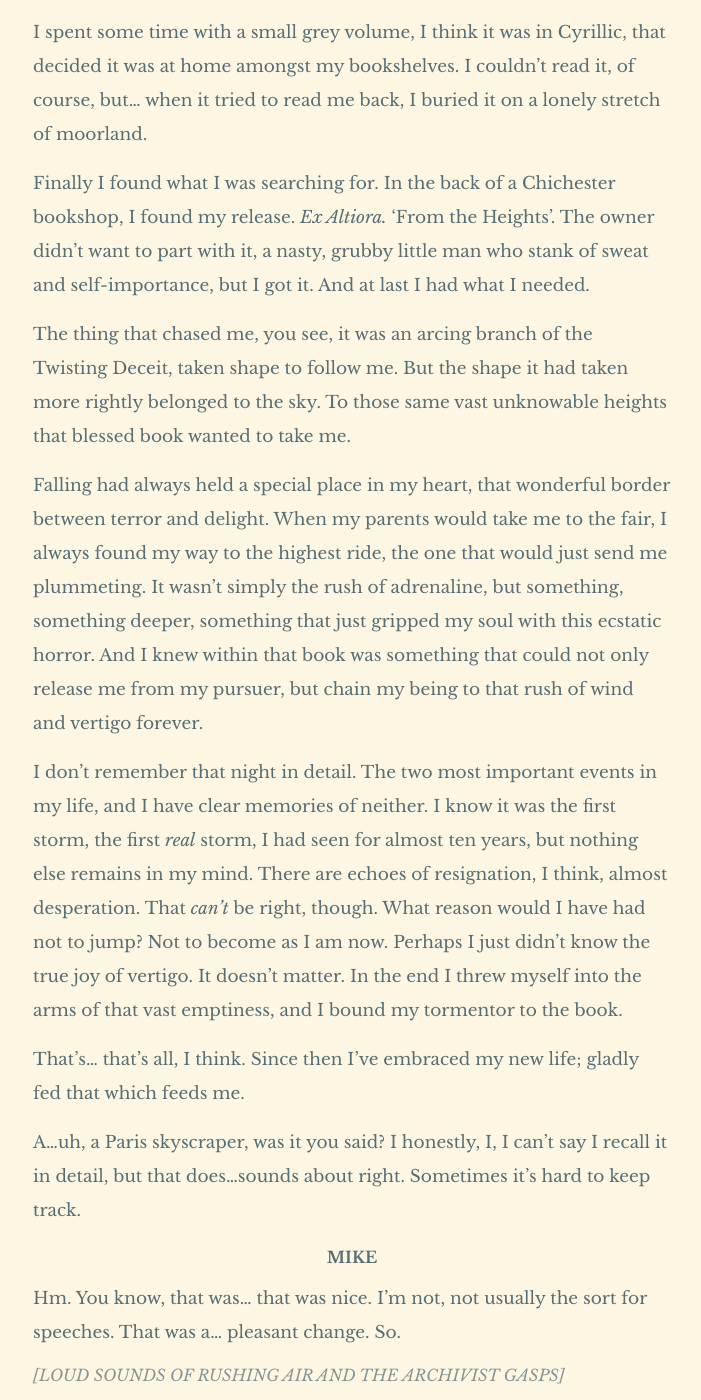
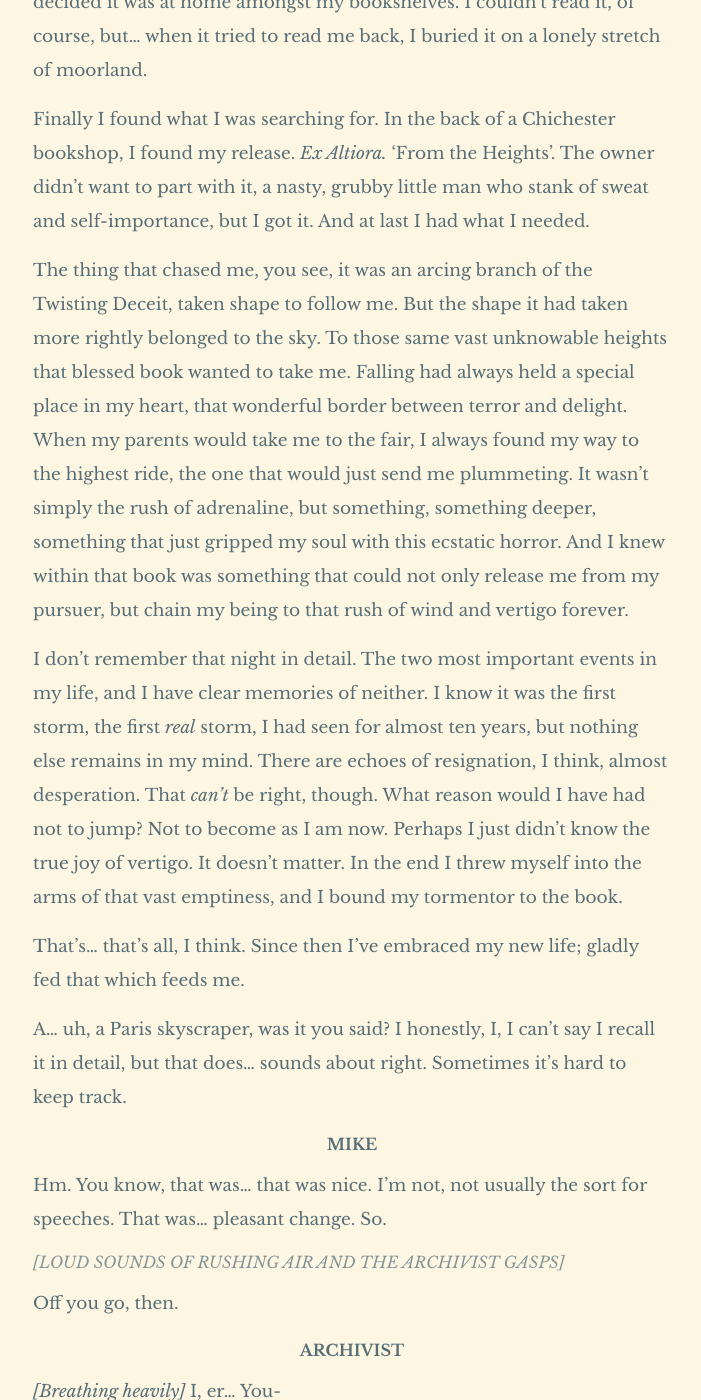
Before and after one commit to Snarp/magnus_archives_transcripts, a Jekyll site: the page built from _posts/2018-01-31-091.md, in a window 1280 px wide and 1400 px high, scrolled down 6053 px. Shown: the whole window, without its empty margins (288-989 px from the left). Built offline with Jekyll 4.4.1, drawn with Linux system fonts in a browser that asks for light colours; some web fonts are replaced; some of the changed text lies outside the part shown.

Commit message:
[Savescum auto-commit.]

```diff
--- a/_posts/2018-01-31-091.md
+++ b/_posts/2018-01-31-091.md
@@ -102,9 +102,7 @@ Maybe I'll let you live, allow you to drag yourself back down to your den, but..
 
 My scar, wasn't it? Always the scar. Ironic, in some ways, because that was one the few marks that was only really ever physical. I got it when I was struck by lightning, age of eight. I was playing outside with a friend of mine, and the storm just came on quickly. That's really all there was to it.
 
-Have you ever been struck by lightning? No. No, of course not. Not unless that's what happened to your hand, but I'm guessing that burn came from sticking it somewhere it wasn't wanted. And you still didn't learn.
-
-Well, imagine a white-hot, stinging pain, your whole body becoming rigid, like for an eternal moment you're frozen, you're trapped in a statue of yourself with a thousand needles of agony just erupting through you from the inside out. I don't know if it's **the** most painful thing that can happen to the human body, but... beyond a certain point trying to quantify and measure pain, it becomes pointless. That point is being struck by lighting.
+Have you ever been struck by lightning? No. No, of course not. Not unless that's what happened to your hand, but I'm guessing that burn came from sticking it somewhere it wasn't wanted. And you still didn't learn. Well, imagine a white-hot, stinging pain, your whole body becoming rigid, like for an eternal moment you're frozen, you're trapped in a statue of yourself with a thousand needles of agony just erupting through you from the inside out. I don't know if it's **the** most painful thing that can happen to the human body, but... beyond a certain point trying to quantify and measure pain, it becomes pointless. That point is being struck by lighting.
 
 The part that always bothered me was how I didn't remember it. Not really. The sensation's still vivid enough, but it exists in my mind completely detached from any actual memory. I remember the *feeling,* but not the event. One moment I'm playing amid raindrops the size of blueberries, and the next I'm in a white hospital bed, that acrid smell still surrounding me, and these lines of agony just carved through my skin.
 
@@ -126,9 +124,7 @@ I didn't feel the cold as I opened the back door, and walked out towards it. My.
 
 It stretched away forever, I think, or as close to forever as the human mind can contain. The trees were long and spindly, their branches bare and reaching, as they grew down towards me out of the sky, their roots pulsing upwards into this roiling mass of clouds; the scorched and shattered trunks reeking of ozone.
 
-I found _The Journal of a Plague Year_ when I was seventeen. I was lucky, I suppose, that it wasn't anything worse. It infected the house, of course, brought it crashing down upon my parents in a collapse of diseased brick and septic foundations, but I escaped.
-
-And more than that, my eyes were opened to the powers that might save me. Might protect me from a past that followed me so **brightly** I could barely see it. But I knew that Filth was not for me. Buzzing flies and rot disgusted me, but they never spoke to my soul. I threw the book into a sewer, and began my hunt.
+I found _The Journal of a Plague Year_ when I was seventeen. I was lucky, I suppose, that it wasn't anything worse. It infected the house, of course, brought it crashing down upon my parents in a collapse of diseased brick and septic foundations, but I escaped. And more than that, my eyes were opened to the powers that might save me. Might protect me from a past that followed me so **brightly** I could barely see it. But I knew that Filth was not for me. Buzzing flies and rot disgusted me, but they never spoke to my soul. I threw the book into a sewer, and began my hunt.
 
 _The Boneturner's Tale_ was next. Found tucked away in a waterlogged library basement, and deposited back in another. I played with it, but when I tried to shift the bits of myself I thought might set me free, the only shapes I could form with them were laced with that horrid, hunting fractal. My experiments weren't entirely pointless, though, they did have a truth to me. I learned that I was more than capable of killing, if it brought me closer to what I needed.
 
@@ -136,19 +132,17 @@ I spent some time with a small grey volume, I think it was in Cyrillic, that dec
 
 Finally I found what I was searching for. In the back of a Chichester bookshop, I found my release. _Ex Altiora._ 'From the Heights'. The owner didn't want to part with it, a nasty, grubby little man who stank of sweat and self-importance, but I got it. And at last I had what I needed.
 
-The thing that chased me, you see, it was an arcing branch of the Twisting Deceit, taken shape to follow me. But the shape it had taken more rightly belonged to the sky. To those same vast unknowable heights that blessed book wanted to take me.
-
-Falling had always held a special place in my heart, that wonderful border between terror and delight. When my parents would take me to the fair, I always found my way to the highest ride, the one that would just send me plummeting. It wasn't simply the rush of adrenaline, but something, something deeper, something that just gripped my soul with this ecstatic horror. And I knew within that book was something that could not only release me from my pursuer, but chain my being to that rush of wind and vertigo forever.
+The thing that chased me, you see, it was an arcing branch of the Twisting Deceit, taken shape to follow me. But the shape it had taken more rightly belonged to the sky. To those same vast unknowable heights that blessed book wanted to take me. Falling had always held a special place in my heart, that wonderful border between terror and delight. When my parents would take me to the fair, I always found my way to the highest ride, the one that would just send me plummeting. It wasn't simply the rush of adrenaline, but something, something deeper, something that just gripped my soul with this ecstatic horror. And I knew within that book was something that could not only release me from my pursuer, but chain my being to that rush of wind and vertigo forever.
 
 I don't remember that night in detail. The two most important events in my life, and I have clear memories of neither. I know it was the first storm, the first *real* storm, I had seen for almost ten years, but nothing else remains in my mind. There are echoes of resignation, I think, almost desperation. That *can't* be right, though. What reason would I have had not to jump? Not to become as I am now. Perhaps I just didn't know the true joy of vertigo. It doesn't matter. In the end I threw myself into the arms of that vast emptiness, and I bound my tormentor to the book.
 
 That's... that's all, I think. Since then I've embraced my new life; gladly fed that which feeds me.
 
-A...uh, a Paris skyscraper, was it you said? I honestly, I, I can't say I recall it in detail, but that does...sounds about right. Sometimes it's hard to keep track.
+A... uh, a Paris skyscraper, was it you said? I honestly, I, I can't say I recall it in detail, but that does... sounds about right. Sometimes it's hard to keep track.
 
 #### MIKE
 
-Hm. You know, that was... that was nice. I'm not, not usually the sort for speeches. That was a... pleasant change. So.
+Hm. You know, that was... that was nice. I'm not, not usually the sort for speeches. That was... pleasant change. So.
 
 ##### [LOUD SOUNDS OF RUSHING AIR AND THE ARCHIVIST GASPS]
 
@@ -402,7 +396,7 @@ Then who?
 
 #### ARCHIVIST
 
-I thi- I thi- I think it was Elias.
+I thi - I thi - I think it was Elias.
 
 #### DAISY
 
```
